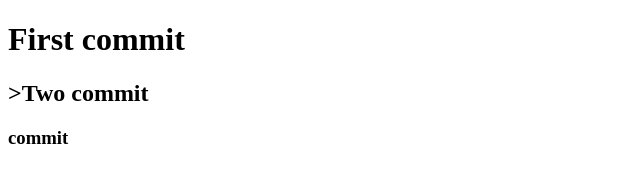
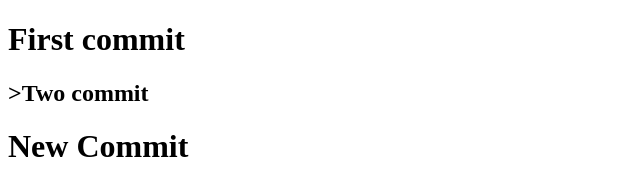
Before and after one commit to kerich2004/testProject, a plain HTML site: page index.html in a window 1280 px wide. Shown: the whole page, without its empty margins (0-640 px from the left). Drawn offline with Linux system fonts and the light colour scheme.

Commit message:
lastCommit

```diff
--- a/index.html
+++ b/index.html
@@ -9,7 +9,6 @@
 <body>
     <h1>First commit</h1>
     <h2>>Two commit </h2>
-    <h3>commit
-    </h3>
+    <h1>New Commit</h1>
 </body>
 </html>
```
